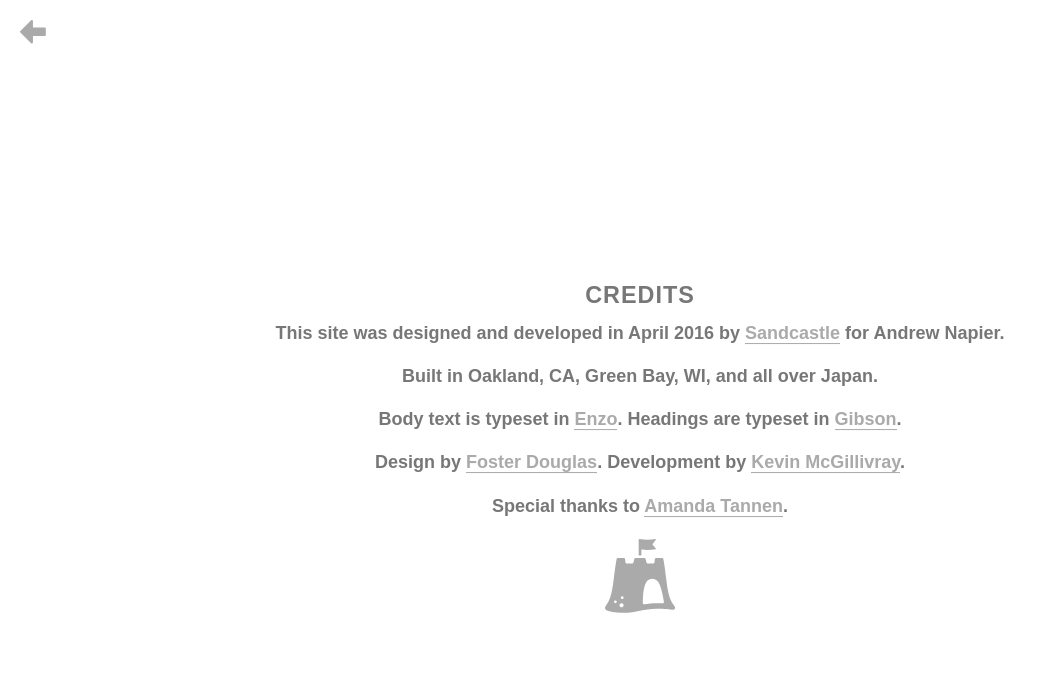
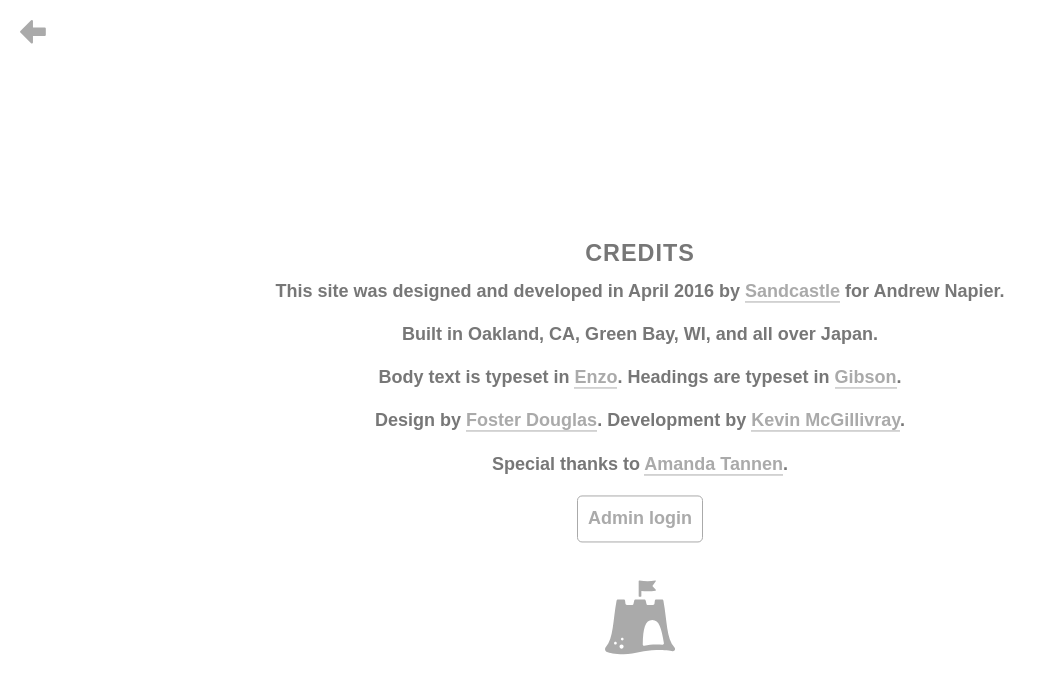
Before and after one commit to sandcastleco/andrew-napier, a Jekyll site: the page built from credits/index.md, in a window 1280 px wide. Shown: the top 694 px of the page, without its empty margins (0-1047 px from the left). Built offline with Jekyll 4.4.1, drawn with Linux system fonts in a browser that asks for light colours; nearby versions of some CDN libraries.

Commit message:
Add admin button to credits

```diff
--- a/credits/index.md
+++ b/credits/index.md
@@ -15,6 +14,8 @@ Body text is typeset in <a href="https://typekit.com/fonts/ff-enzo-web" target="
 Design by <a href="http://twitter.com/_fosterdouglas" target="_blank">Foster Douglas</a>. Development by <a href="http://twitter.com/kev_mcg" target="_blank">Kevin McGillivray</a>.
 
 Special thanks to <a href="https://amandatannen.carbonmade.com" target="_blank">Amanda Tannen</a>.
+
+<a class="btn" href="/admin">Admin login</a>
 
 <svg xmlns:xlink="http://www.w3.org/1999/xlink" viewBox="0 0 200 220" style="max-width: 70px;">
   <a xlink:href="http://sandcastle.co" target="_blank">
```
Also changed, not shown: other parts of credits/index.md (+0 -1 lines).
